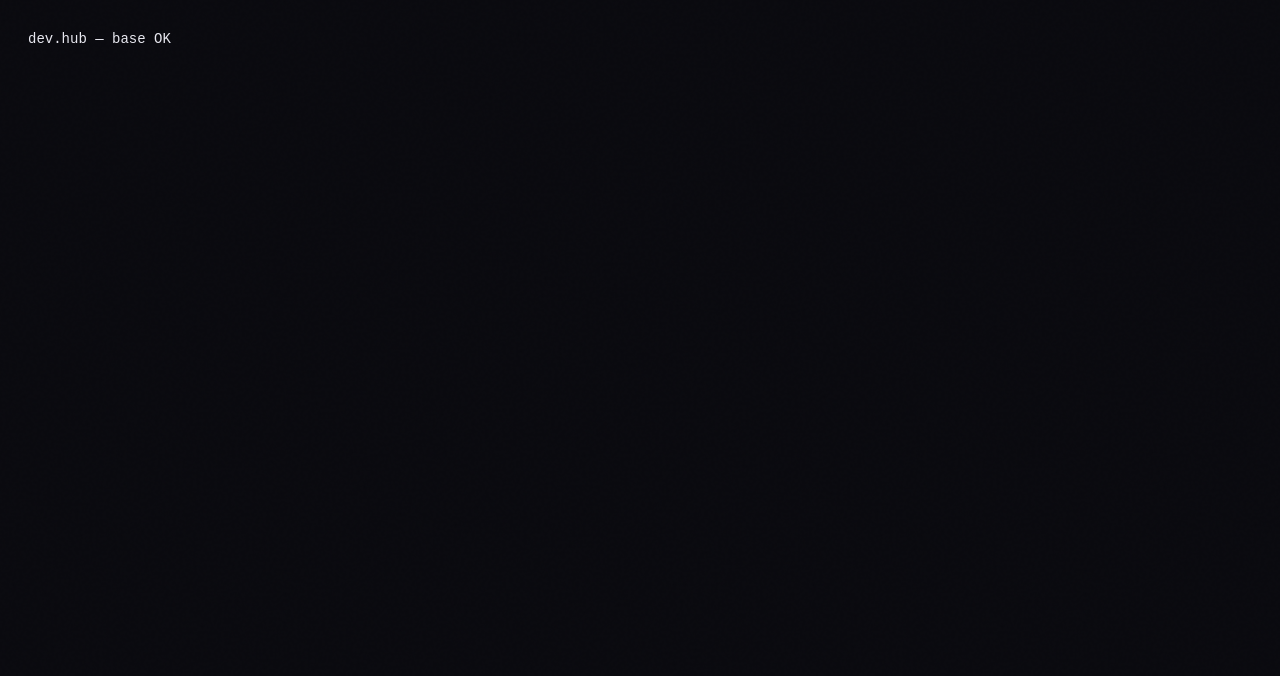
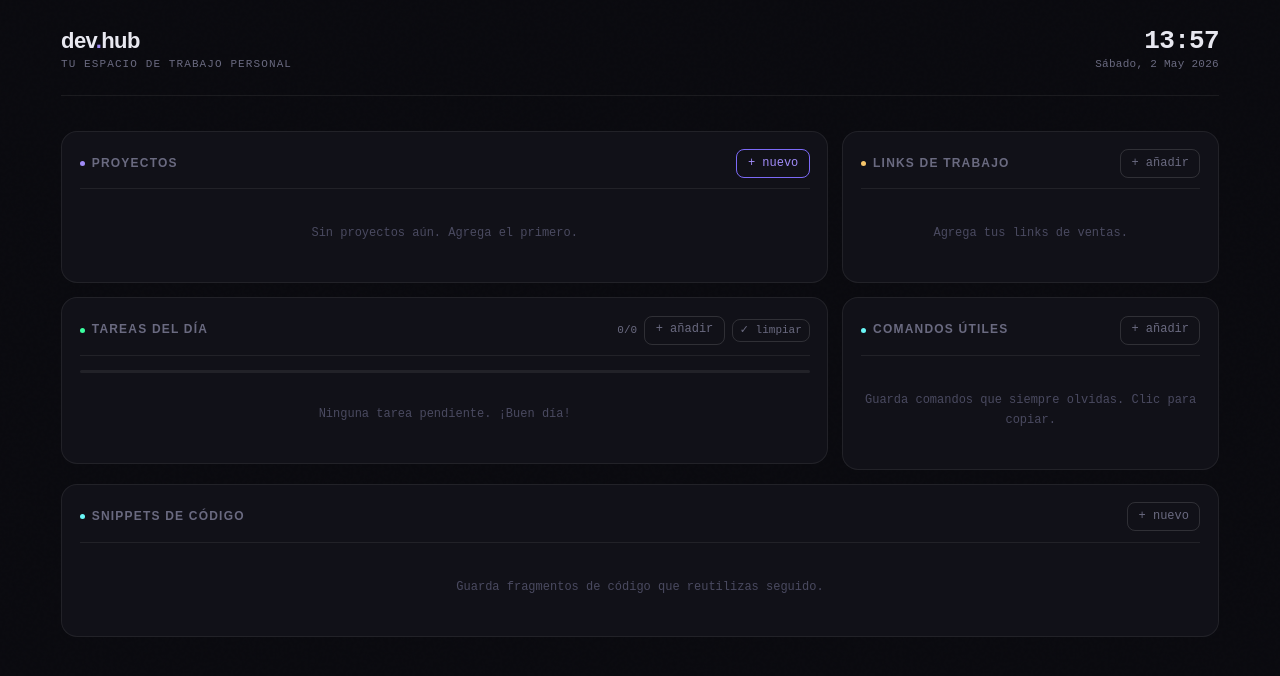
Before and after one commit to Rigby119/DevHubPWA, a React (Vite) app: page / in a window 1280 px wide. Shown: the top 676 px of the page. Built offline with nearby package versions, Linux system fonts and the light colour scheme.

Commit message:
[UPDATE] (design) Dashboard updated

```diff
--- a/src/pages/Dashboard.jsx
+++ b/src/pages/Dashboard.jsx
@@ -1,3 +1,48 @@
+import { useState, useCallback } from 'react'
+import AppLayout from '@layouts/AppLayout'
+import Toast from '@components/molecules/Toast'
+import ProjectsPanel from '@components/organisms/ProjectsPanel'
+import WorkLinksPanel from '@components/organisms/WorkLinksPanel'
+import TasksPanel from '@components/organisms/TasksPanel'
+import SnippetsPanel from '@components/organisms/SnippetsPanel'
+import CommandsPanel from '@components/organisms/CommandsPanel'
+
 export default function Dashboard() {
-    return <div className="p-8 text-text font-mono">dev.hub — base OK</div>
+    const [toastMsg, setToastMsg] = useState('')
+
+    const notify = useCallback((msg) => {
+        setToastMsg('')
+        requestAnimationFrame(() => setToastMsg(msg))
+    }, [])
+
+    return (
+        <AppLayout>
+            <div className="grid grid-cols-3 gap-4">
+
+                {/* Row 1: Proyectos (2 cols) + Links de trabajo (1 col) */}
+                <div className="col-span-2">
+                    <ProjectsPanel onToast={notify} />
+                </div>
+                <div className="col-span-1">
+                    <WorkLinksPanel onToast={notify} />
+                </div>
+
+                {/* Row 2: Tareas (2 cols) + Comandos (1 col) */}
+                <div className="col-span-2">
+                    <TasksPanel onToast={notify} />
+                </div>
+                <div className="col-span-1">
+                    <CommandsPanel onToast={notify} />
+                </div>
+
+                {/* Row 3: Snippets (full width) */}
+                <div className="col-span-3">
+                    <SnippetsPanel onToast={notify} />
+                </div>
+
+            </div>
+
+            <Toast message={toastMsg} />
+        </AppLayout>
+    )
 }
```
